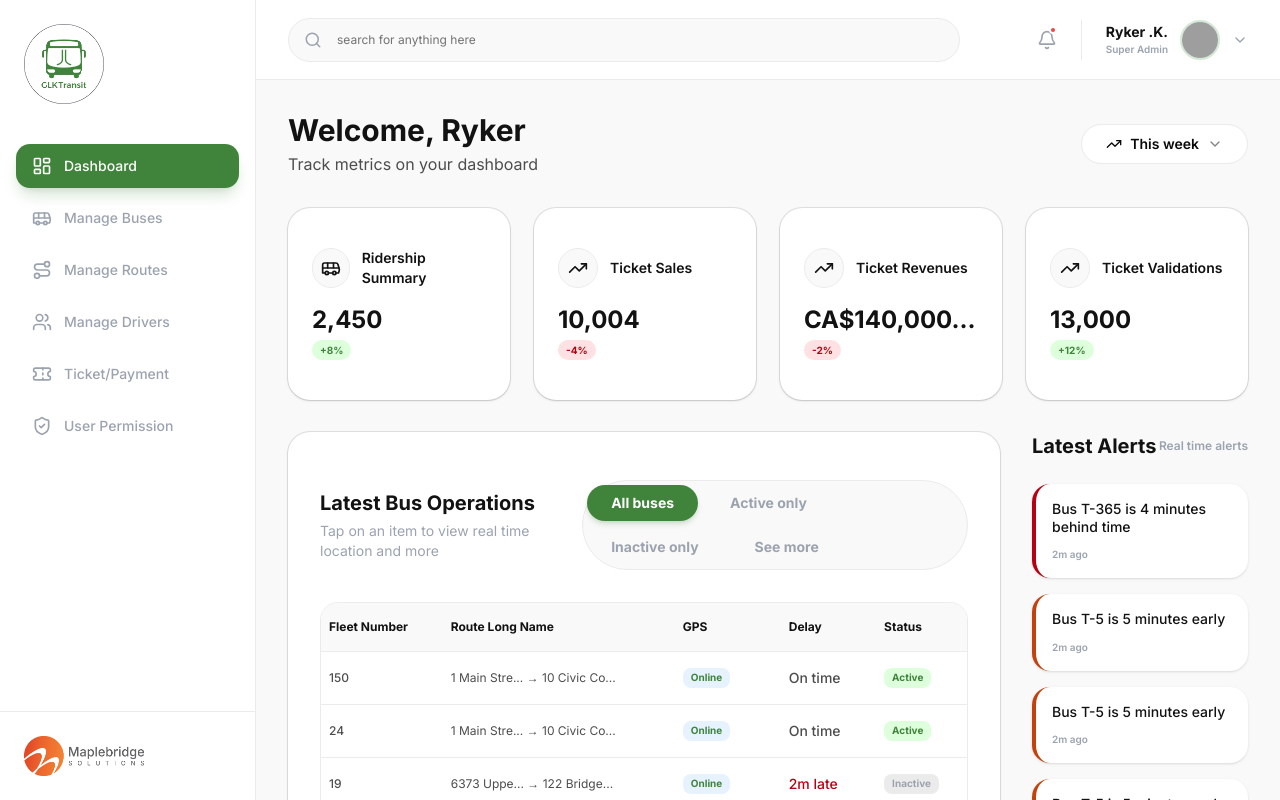
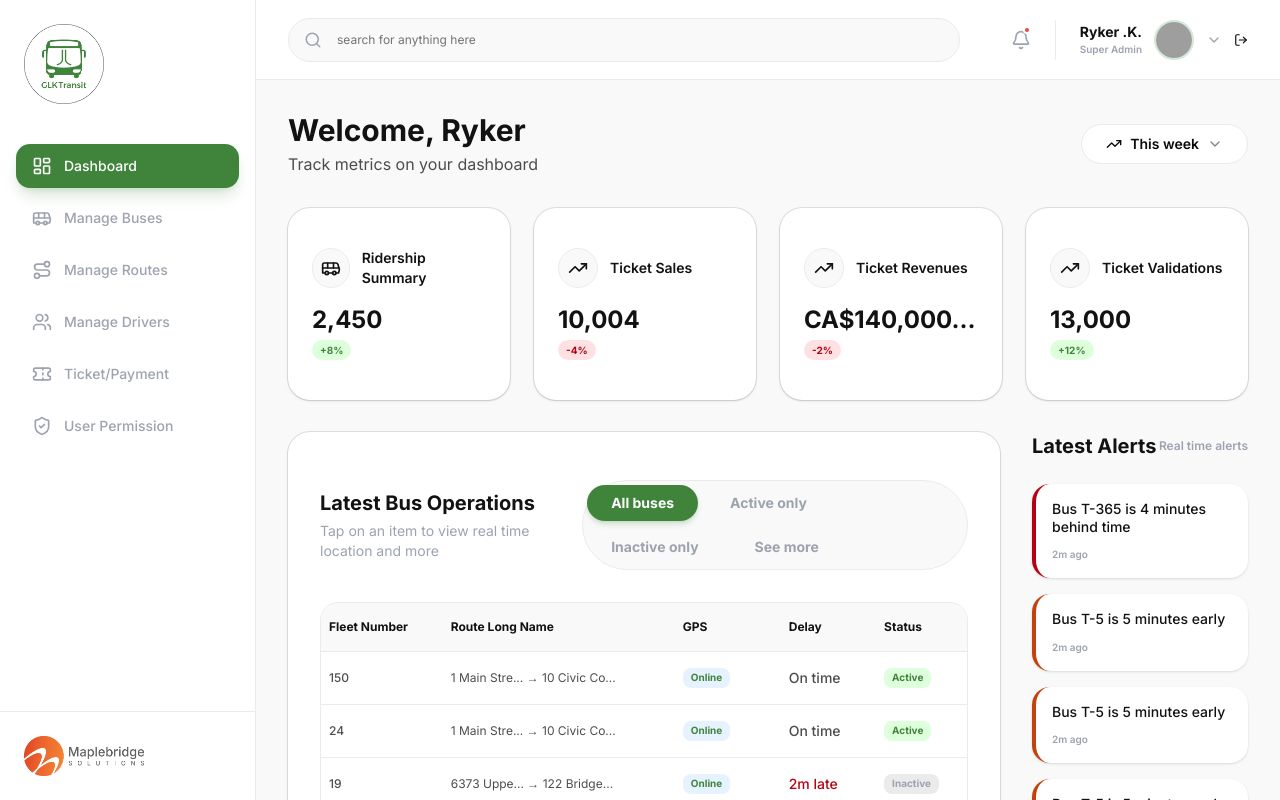
Before and after one commit to Maplebridge-Solutions/grandlake-admin-ui, a Next.js app: page / in a window 1280 px wide. Shown: the top 800 px of the page. Built offline with nearby package versions, Linux system fonts and the light colour scheme; grey boxes are pictures that could not be loaded.

Commit message:
added logout

```diff
--- a/components/topbar.tsx
+++ b/components/topbar.tsx
@@ -1,14 +1,21 @@
 "use client";
 
-import { Search, Bell, RefreshCw, ChevronDown } from "lucide-react";
+import { Search, Bell, RefreshCw, ChevronDown, LogOut } from "lucide-react";
 import { Input } from "@/components/ui/input";
 import { Avatar, AvatarFallback, AvatarImage } from "@/components/ui/avatar";
 import { Button } from "@/components/ui/button";
 import { useState } from "react";
 import NotificationsModal from "./notificationModal";
+import { useRouter } from "next/navigation";
 
 export default function Topbar() {
   const [isNotificationsOpen, setIsNotificationsOpen] = useState(false);
+  const router = useRouter();
+
+  const handleLogout = () => {
+    document.cookie = "auth_token=; path=/; max-age=0";
+    router.push("/login");
+  };
 
   return (
     <header className="h-20 bg-white border-b border-surface-subtle flex items-center justify-between px-4 sm:px-8 sticky top-0 z-30">
@@ -93,6 +100,10 @@ export default function Topbar() {
             size={16}
             className="text-content-muted group-hover:text-brand transition-colors hidden sm:block"
           />
+          {/* <button className="flex items-center gap-3 w-full px-4 py-3 rounded-xl text-sm font-medium text-content-muted hover:bg-red-50 hover:text-red-500 transition-all">
+
+          </button> */}
+          <LogOut size={14} onClick={handleLogout} />
         </div>
       </div>
     </header>
```
